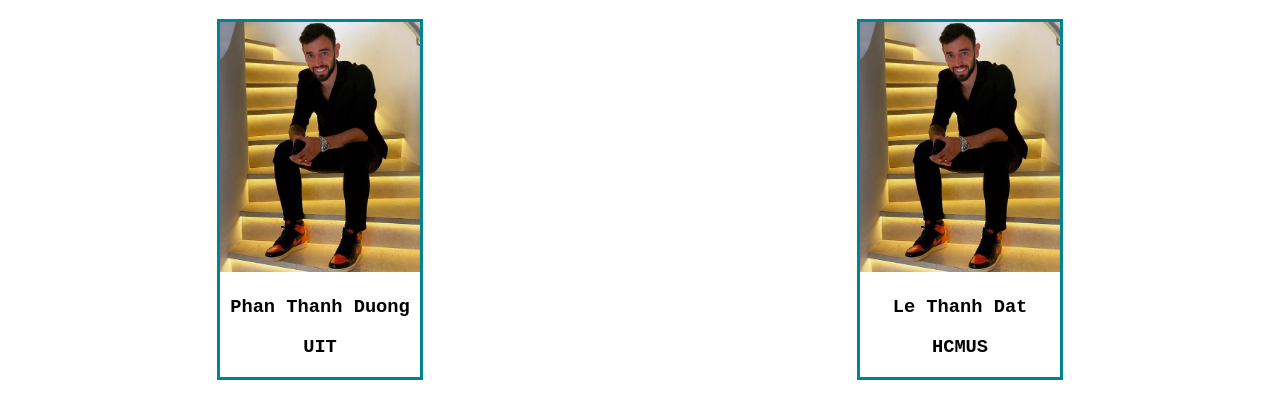
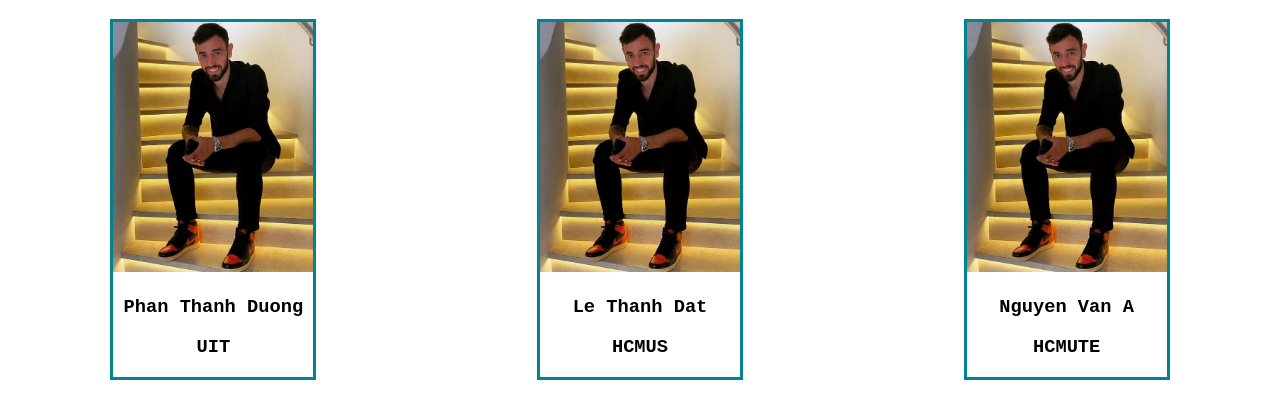
Before and after one commit to Duong0907/Git_test, a plain HTML site: page index.html in a window 1280 px wide. Shown: the part 61-480 px from the top of the page. Drawn offline with Linux system fonts and the light colour scheme.

Commit message:
them nguyen van a

```diff
--- a/index.html
+++ b/index.html
@@ -29,7 +29,13 @@
                     <h3 class="university">HCMUS</h3>
                 </div>
             </div>
-
+            <div class="card-wrapper">
+                <img class="avatar" src="./Images/Duong-avatar.jpg" alt="">
+                <div class="card-des">
+                    <h3 class="name">Nguyen Van A</h3>
+                    <h3 class="university">HCMUTE</h3>
+                </div>
+            </div>
 
         </div>
 
```
